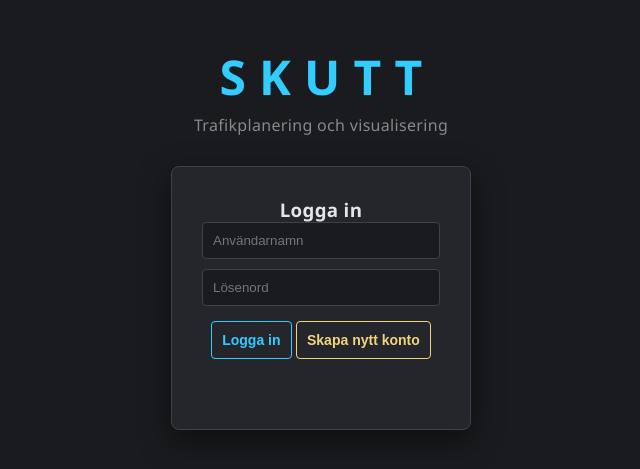
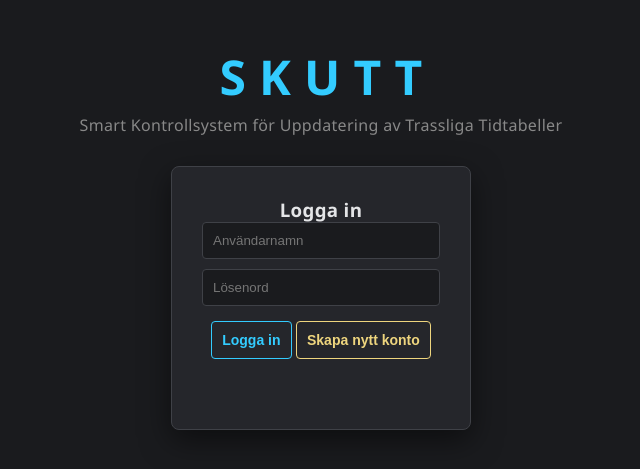
Before and after one commit to fuzzbdn/Skutt, a website with bundled scripts: page index.html in a window 1280 px wide. Shown: the part 163-632 px from the top of the page, without its empty margins (319-959 px from the left). Built offline with nearby package versions, Linux system fonts and the light colour scheme.

Commit message:
Update index.html

```diff
--- a/index.html
+++ b/index.html
@@ -8,7 +8,7 @@
 </head>
 <body style="background:#1a1b1e; display:flex; flex-direction:column; align-items:center; justify-content:center; height:100vh; margin:0;">
     <h1 style="color:#33ccff; margin-bottom: 5px; font-size: 48px;">S K U T T</h1>
-    <p style="color: #888888; margin-bottom: 30px;">Trafikplanering och visualisering</p>
+    <p style="color: #888888; margin-bottom: 30px;">Smart Kontrollsystem för Uppdatering av Trassliga Tidtabeller</p>
 
     <div style="background:#25262b; padding:30px; border-radius:8px; width:300px; text-align:center; border: 1px solid #3f4147; box-shadow: 0 10px 30px rgba(0,0,0,0.5);">
         <h3 style="margin-top:0; color:#e4e5e7;">Logga in</h3>
```
